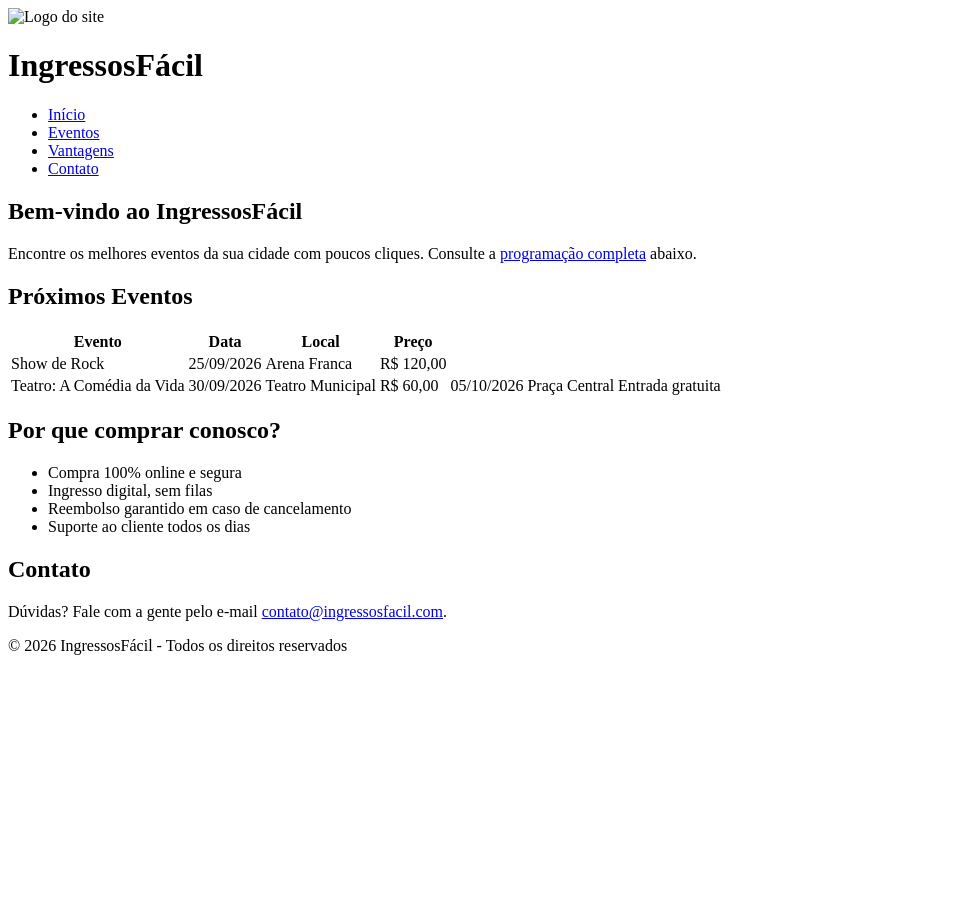
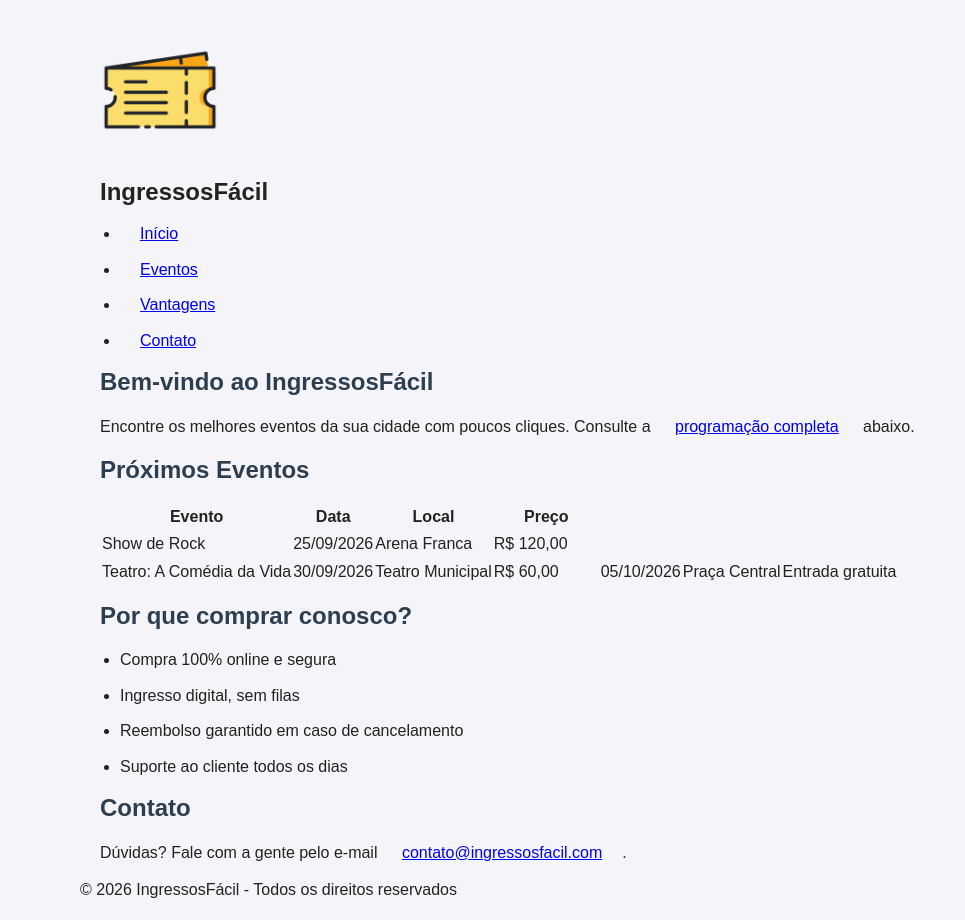
Before and after one commit to luizgoneagain/fundamentos-web-cc, a plain HTML site: page exemplo-propriedades-css/index.html in a window 1280 px wide. Shown: the whole page, without its empty margins (0-965 px from the left). Before the commit the page ends 800 px from the top, so only its background shows below. Drawn offline with Linux system fonts and the light colour scheme.

Commit message:
imgs e css

```diff
--- a/exemplo-propriedades-css/index.html
+++ b/exemplo-propriedades-css/index.html
@@ -10,7 +10,7 @@
 
     <header>
         <div class="logo">
-            <img src="logo.png" alt="Logo do site">
+            <img src="imgs/ticketicon.png" width="120px" alt="Logo do site">
             <h1>IngressosFácil</h1>
         </div>
         <nav>
--- a/exemplo-propriedades-css/styles.css
+++ b/exemplo-propriedades-css/styles.css
@@ -0,0 +1,25 @@
+*{
+    margin:10px 20px 5px 20px;
+    padding:0;
+    box-sizing:border-box;
+}
+body{
+    font-family: Arial, sans-serif;
+    color: #222;
+    background-color: #f4f4f9;
+    line-height: 1.6;
+}
+h1{
+    font-size: 2rem;
+}
+h1{
+    font-size: 1.5rem;
+}
+h2{
+    font-size: 1.5rem;
+    margin-bottom: 12px;
+    color: #2c3e50
+}
+p{
+    margin-bottom: 12px;
+}
```
Also changed, not shown: exemplo-propriedades-css/imgs/ticketicon.png (added).
